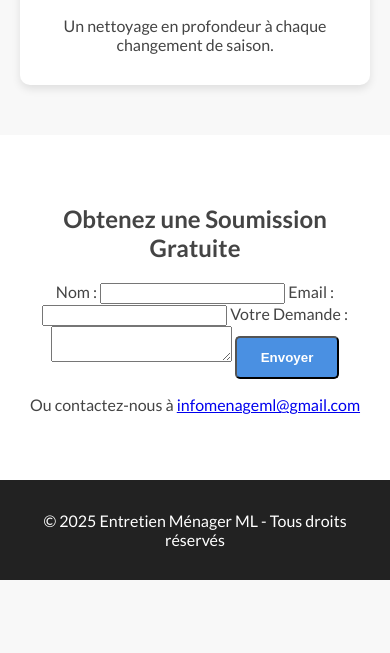
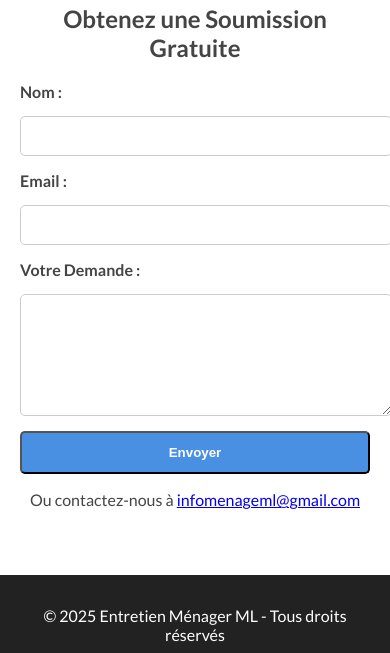
Before and after one commit to alec0071/entretien-menager-ml, a plain HTML site: page index.html in a window 390 px wide. Shown: the part 1344-1997 px from the top of the page. Before the commit the page ends 1924 px from the top, so only its background shows below. Drawn offline with nearby package versions, Linux system fonts and the light colour scheme.

Commit message:
Update styles.css

```diff
--- a/styles.css
+++ b/styles.css
@@ -28,6 +28,7 @@ body {
 .hero h1 {
     font-family: 'Playfair Display', serif;
     font-size: 36px;
+    margin-bottom: 20px;
 }
 
 .tagline {
@@ -62,7 +63,7 @@ body {
     display: grid;
     grid-template-columns: repeat(auto-fit, minmax(250px, 1fr));
     gap: 20px;
-    max-width: 900px;
+    max-width: 1200px;
     margin: auto;
 }
 
@@ -85,6 +86,33 @@ body {
     text-align: center;
 }
 
+.contact form {
+    max-width: 600px;
+    margin: auto;
+    display: grid;
+    grid-template-columns: 1fr;
+    gap: 15px;
+}
+
+.contact label {
+    text-align: left;
+    font-weight: bold;
+}
+
+.contact input,
+.contact textarea {
+    width: 100%;
+    padding: 10px;
+    border: 1px solid #ccc;
+    border-radius: 5px;
+    font-size: 16px;
+}
+
+.contact textarea {
+    resize: vertical;
+    min-height: 100px;
+}
+
 /* Footer */
 footer {
     text-align: center;
@@ -92,3 +120,27 @@ footer {
     color: white;
     padding: 15px;
 }
+
+/* Responsive Styles */
+@media (max-width: 768px) {
+    .hero {
+        height: 400px;
+    }
+
+    .hero h1 {
+        font-size: 28px;
+    }
+
+    .tagline {
+        font-size: 16px;
+    }
+
+    .contact form {
+        grid-template-columns: 1fr;
+    }
+
+    .contact input,
+    .contact textarea {
+        font-size: 16px;
+    }
+}
```
